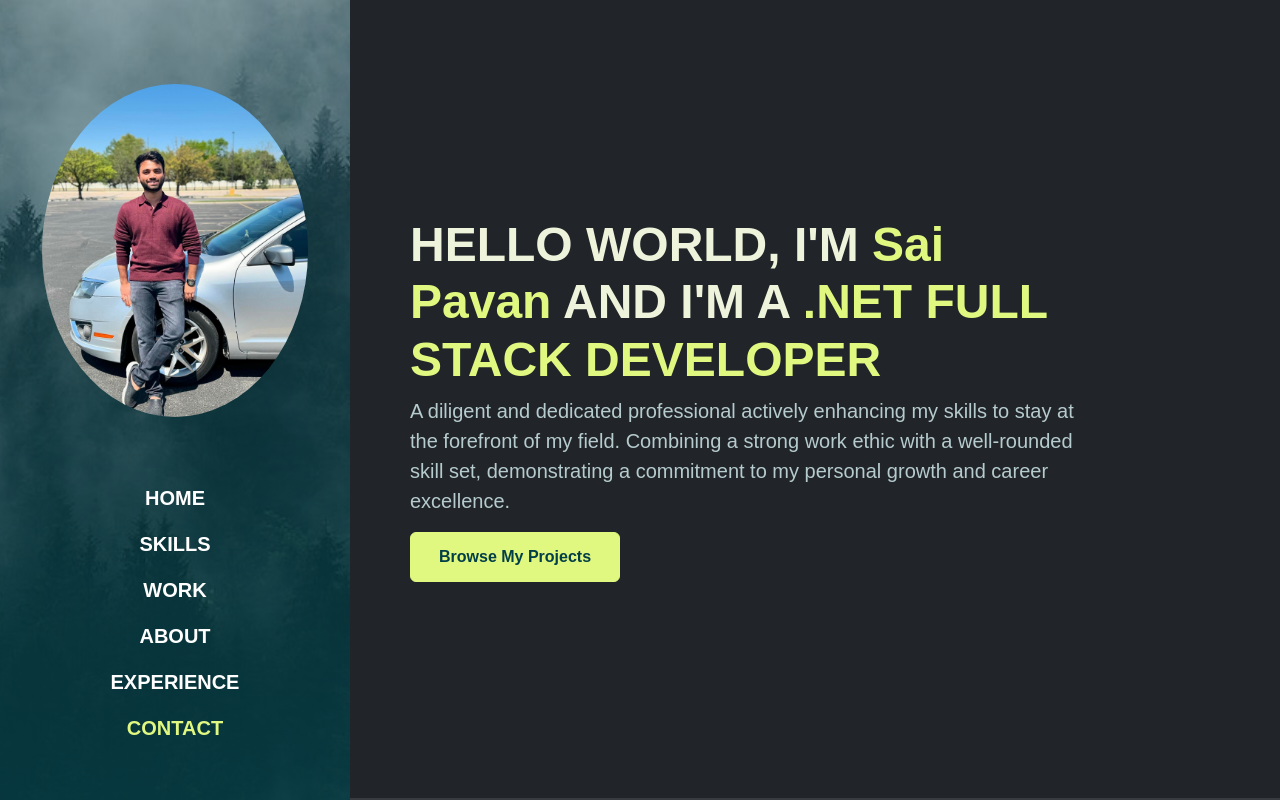
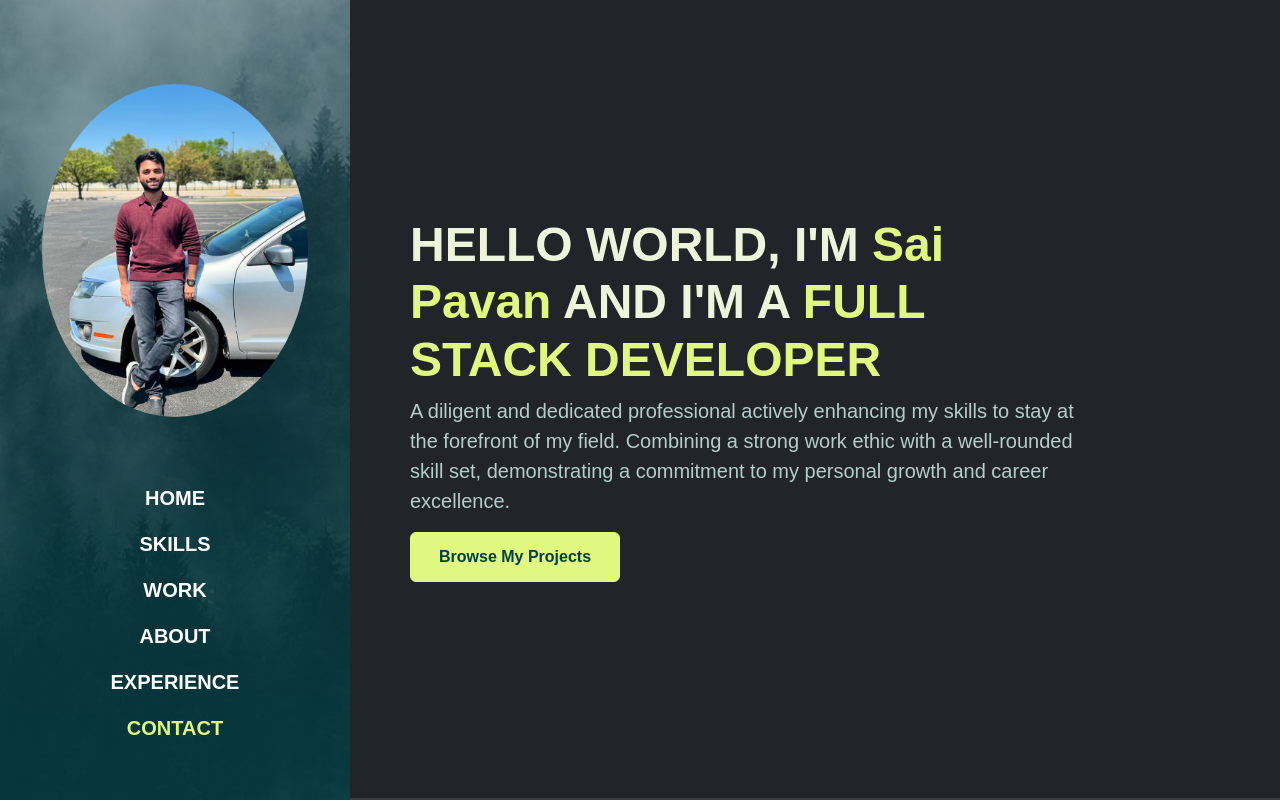
Before and after one commit to Saipavank63/SaiPavanKatineediPortfolio, a plain HTML site: page index.html in a window 1280 px wide. Shown: the top 800 px of the page. Drawn offline with Linux system fonts and the light colour scheme; a web font is replaced by a local one.

Commit message:
Update index.html

```diff
--- a/index.html
+++ b/index.html
@@ -61,7 +61,7 @@
           <div class="col-lg-10">
             <a><img src="./assets/images/profile-img.jpg" id="home-img"class="d-block d-lg-none rounded-circle" data-aos="flip-up"  data-aos-easing="ease-out-cubic"
               data-aos-duration="2000" alt="Profile"></a>
-            <h4 class="display-5 fw-bold" data-aos="fade-up"> HELLO WORLD, I'M <span class="text-brand">Sai Pavan </span>  AND I'M A <span class="text-brand">.NET FULL STACK
+            <h4 class="display-5 fw-bold" data-aos="fade-up"> HELLO WORLD, I'M <span class="text-brand">Sai Pavan </span>  AND I'M A <span class="text-brand">FULL STACK
                 DEVELOPER</span></h4>
             <P class="lead" data-aos="fade-up" data-aos-delay="300">
               A diligent and dedicated professional actively enhancing my skills to stay at the forefront of my field. Combining a strong work ethic with a well-rounded skill set, demonstrating a commitment to my personal growth and career excellence.</P>
```
